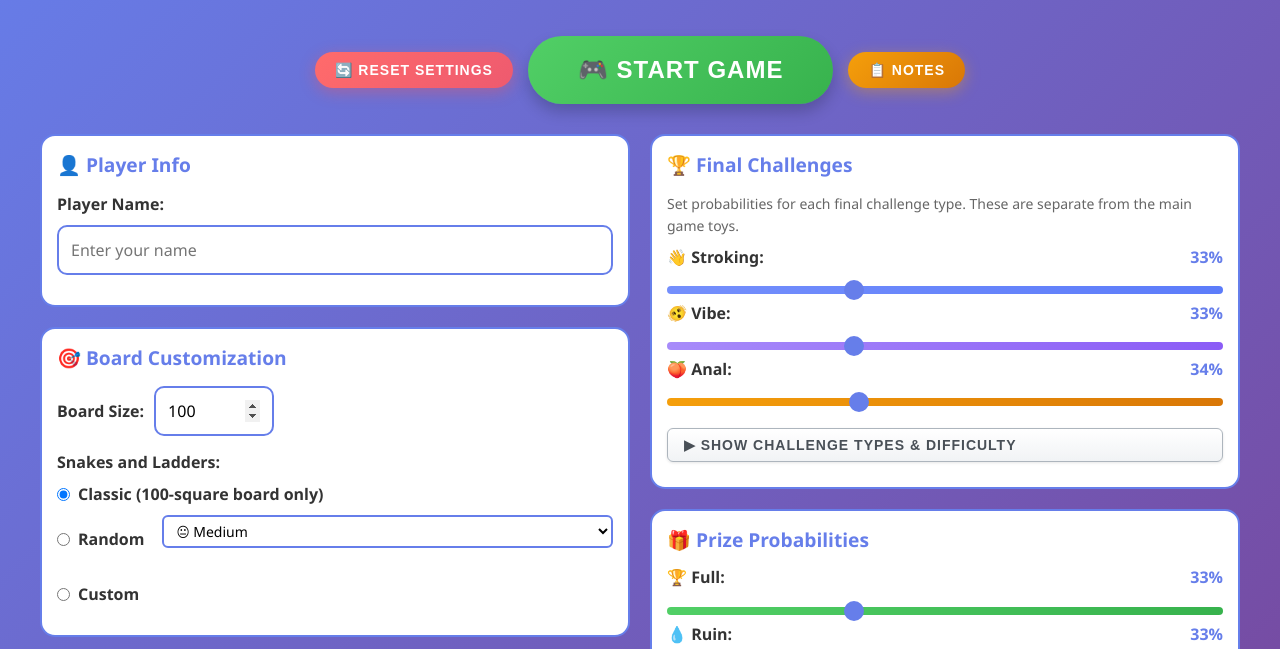
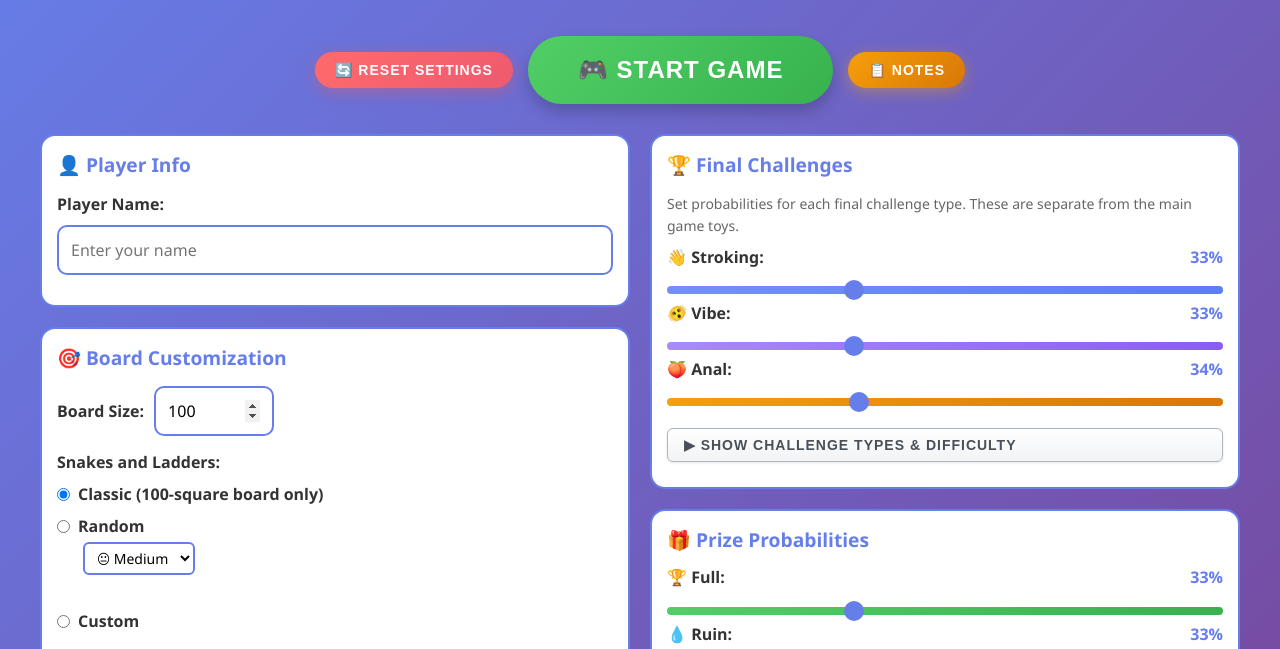
Before and after one commit to almostaddi/sal, a plain HTML site: page index.html in a window 1280 px wide. Shown: the part 99-748 px from the top of the page. Drawn offline with Linux system fonts and the light colour scheme.

Commit message:
Update index.html

```diff
--- a/index.html
+++ b/index.html
@@ -48,12 +48,12 @@
                             <label style="display: flex; align-items: center; gap: 8px; margin: 0; cursor: pointer;">
                                 <input type="radio" name="snakesLaddersMode" value="random" style="margin: 0; cursor: pointer;">
                                 <span>Random</span>
-                                <select id="snakesLaddersDifficulty" style="margin-left: 10px; padding: 4px 8px; border: 2px solid #667eea; border-radius: 6px; font-size: 14px; cursor: pointer; background: white;">
-                                    <option value="easy">😊 Easy</option>
-                                    <option value="medium" selected>😐 Medium</option>
-                                    <option value="hard">😤 Hard</option>
-                                </select>
                             </label>
+                            <select id="snakesLaddersDifficulty" style="margin-left: 26px; margin-top: 5px; padding: 4px 8px; border: 2px solid #667eea; border-radius: 6px; font-size: 14px; cursor: pointer; background: white; width: auto;">
+                                <option value="easy">😊 Easy</option>
+                                <option value="medium" selected>😐 Medium</option>
+                                <option value="hard">😤 Hard</option>
+                            </select>
                         </div>
                         <label style="display: flex; align-items: center; gap: 8px; margin: 0; cursor: pointer;">
                             <input type="radio" name="snakesLaddersMode" value="custom" style="margin: 0; cursor: pointer;">
```
